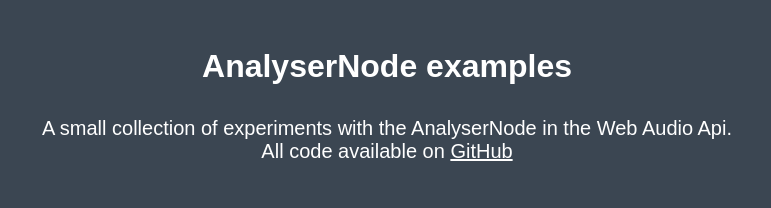
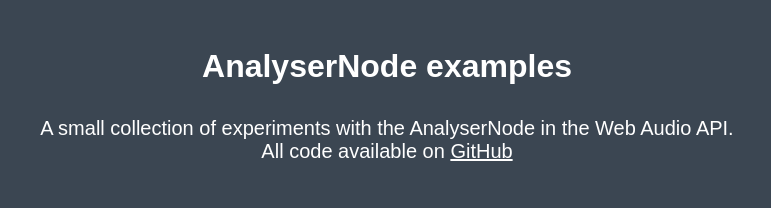
Before and after one commit to RShergold/AnalyserNode, a plain HTML site: page index.html in a window 1280 px wide. Shown: the top 208 px of the page, 253-1024 px from the left. Drawn offline with Linux system fonts and the light colour scheme.

Commit message:
Update readme

```diff
--- a/index.html
+++ b/index.html
@@ -111,7 +111,7 @@
 <body>
   <h1>AnalyserNode examples</h1>
   <header>
-    A small collection of experiments with the AnalyserNode in the Web Audio Api. All code available on
+    A small collection of experiments with the AnalyserNode in the Web Audio API. All code available on
     <a href="https://github.com/RShergold/AnalyserNode">GitHub</a>
   </header>
   <ol>
```
Also changed, not shown: 1 other file.
